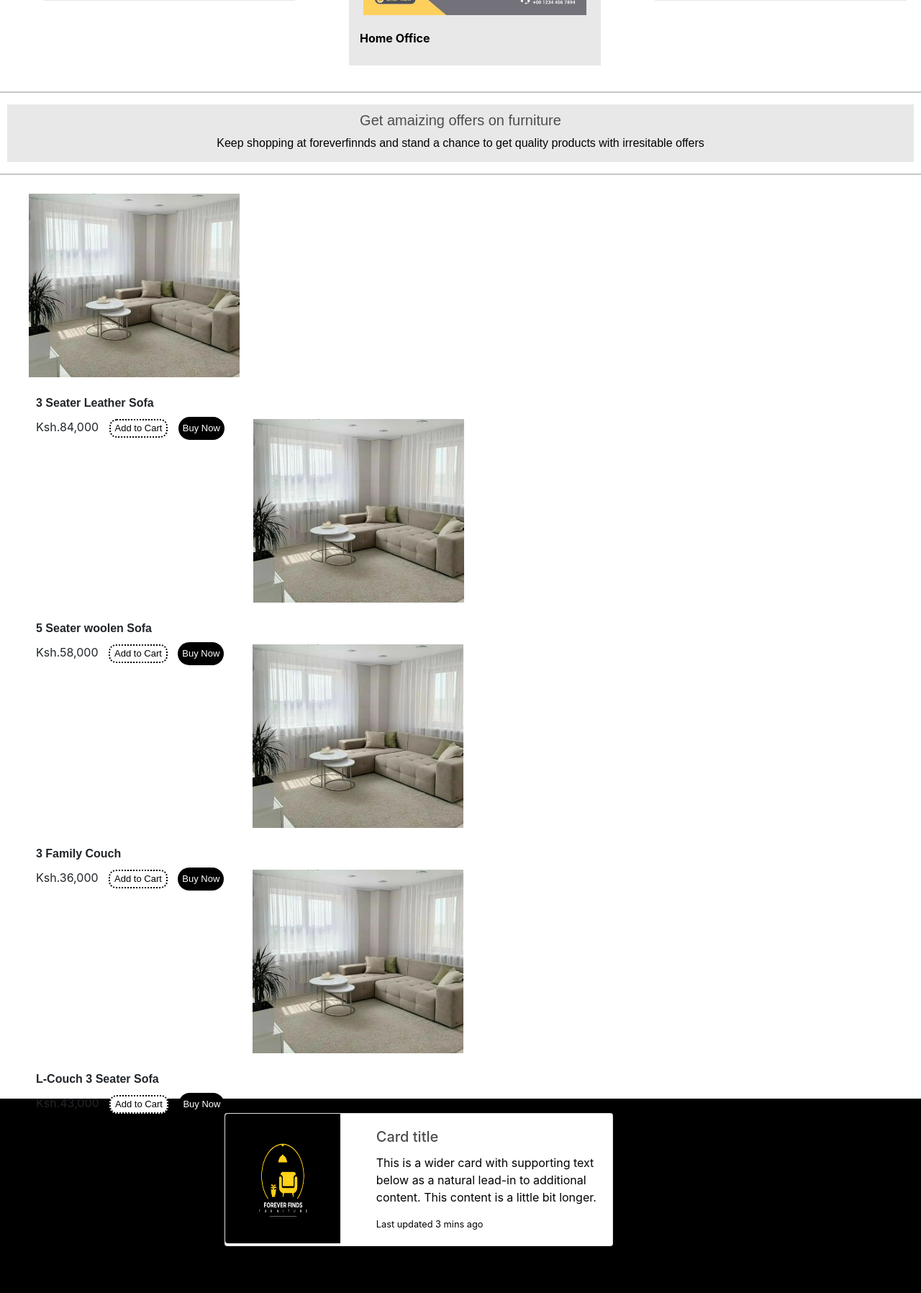
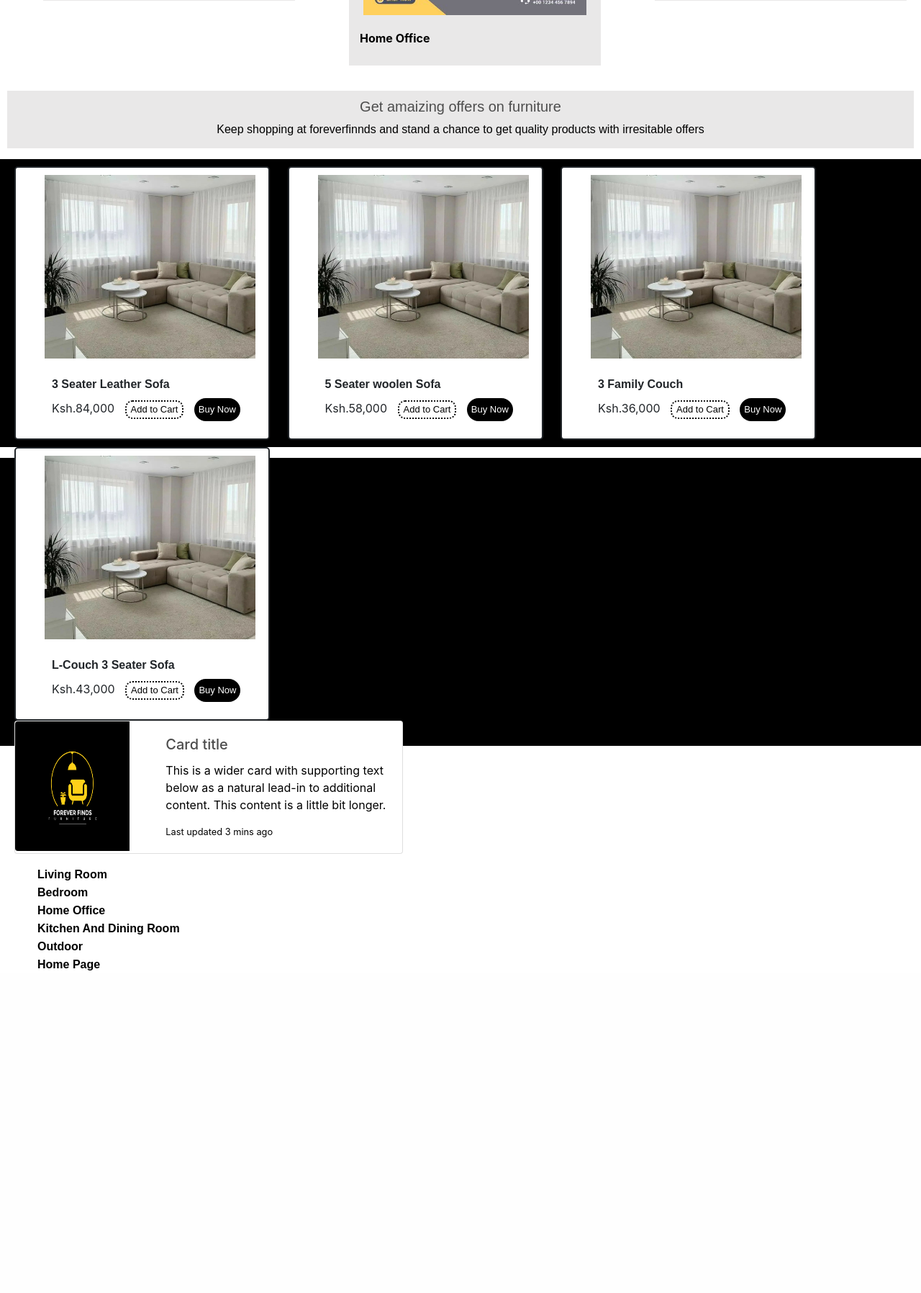
Before and after one commit to Davy-ny/Furniture, a Django app: page / in a window 1280 px wide. Shown: the part 1559-3355 px from the top of the page at 72% size. After the commit the page ends 2907 px from the top, so only its background shows below. Run offline with Django 5.2, Linux system fonts and the light colour scheme; some libraries are stand-ins or nearby versions.

```diff
--- a/foreverfinds/static/css/style.css
+++ b/foreverfinds/static/css/style.css
@@ -347,9 +347,25 @@ color: black;
 }
 
 /*item_section...*/
+.items_section{
+
+    display: flexbox;
+    flex-direction: row;
+    float: left;
+ }
 
 /*item...*/
-
+.item{
+    display: inline-block;
+    width: 355px;
+    height: 380px;
+    background: white;
+    margin-top: 10px;
+    margin-left: 20px;
+    border-radius: 5px;
+    border-width: 2px;
+    border-style: double;
+}
 
 .item_img{
     width: 293px;
--- a/foreverfinds/static/css/styles.css
+++ b/foreverfinds/static/css/styles.css
@@ -1,8 +1,10 @@
+
 .items_section{
+
     display: flexbox;
     flex-direction: row;
-
-}
+    float: left;
+ }
 
 .item{
     display: inline-block;
--- a/foreverfinds/templates/foreverfinds/index.html
+++ b/foreverfinds/templates/foreverfinds/index.html
@@ -59,6 +59,8 @@
                     <strong><a href="{% url 'Outdoor'%}">Outdoor</a></strong>
                 </div>
 
+
+
                 <div class="img_sec_mid"><a><img src="{% static 'img/COUCH.jpeg' %}" alt=""></a><br/>
                     <strong><a href="{% url 'homeoffice'%}">Home Office</a></strong>
                 </div>
@@ -70,16 +72,12 @@
 
             </div>
         </section>
-
-      <hr>
         <section class="section_two">
           <div>
               <h5>Get amaizing offers on furniture</h5>
               <p>Keep shopping at foreverfinnds and stand a chance to get quality products with irresitable offers</p>
           </div>
       </section>
-
-      <hr>
 
       <section class="section_three">
         <div class="items_section">
@@ -184,19 +182,12 @@
 
               </div>
 
-              <div class="icons">
-                <i class="bi bi-facebook"></i>
-
-              </div>
-<<<<<<< HEAD
-//user comments section
-=======
 
               <div class="icons">
                 <i class="bi bi-facebook"></i>
 
               </div>
->>>>>>> 4fd0ec8 (trial_fix)
+
         </footer>
 
     </body>
```
